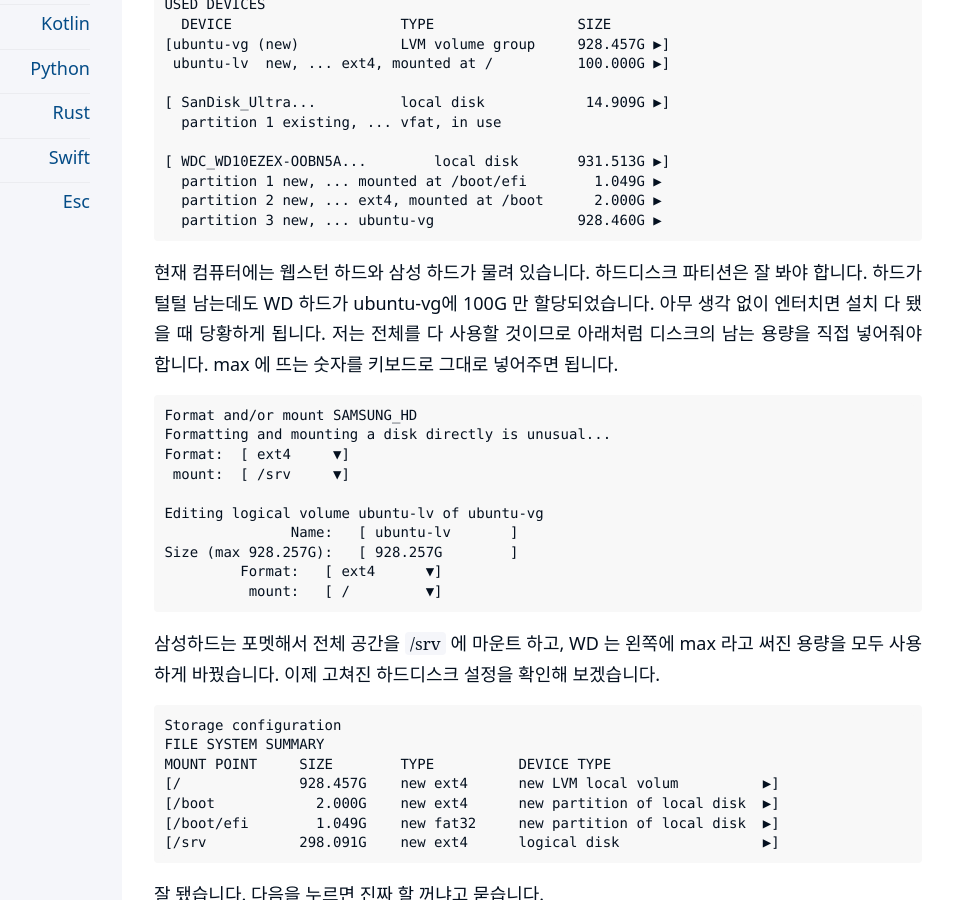
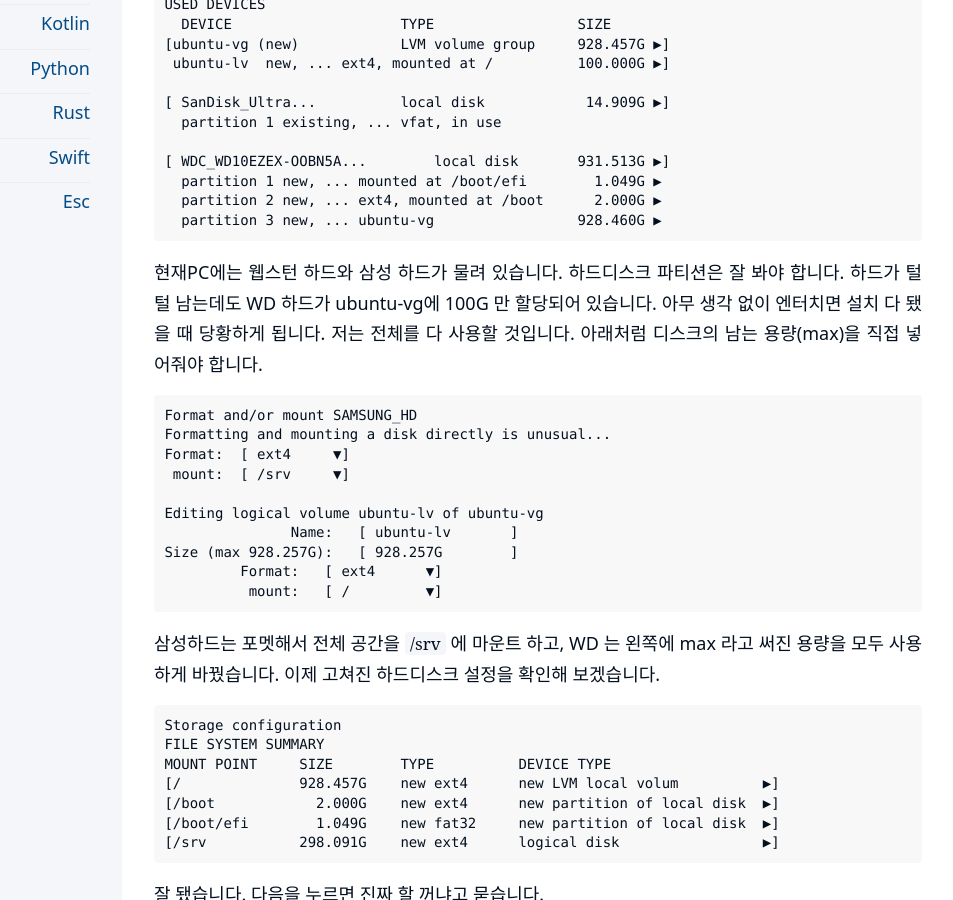
Before and after one commit to kiroshin/kiroshin.github.io, a Jekyll site: the page built from _posts/2026-01-09-ubuntu-linux-install.md, in a window 1280 px wide and 900 px high, scrolled down 2742 px. Shown: the whole window, without its empty margins (198-1151 px from the left). Built offline with Jekyll 4.4.1, drawn with Linux system fonts in a browser that asks for light colours.

Commit message:
Update 2026-01-09-ubuntu-linux-install.md

````diff
--- a/_posts/2026-01-09-ubuntu-linux-install.md
+++ b/_posts/2026-01-09-ubuntu-linux-install.md
@@ -117,7 +117,7 @@ USED DEVICES
   partition 3 new, ... ubuntu-vg                 928.460G ▶
 ```
 
-현재 컴퓨터에는 웹스턴 하드와 삼성 하드가 물려 있습니다. 하드디스크 파티션은 잘 봐야 합니다. 하드가 털털 남는데도 WD 하드가 ubuntu-vg에 100G 만 할당되었습니다. 아무 생각 없이 엔터치면 설치 다 됐을 때 당황하게 됩니다. 저는 전체를 다 사용할 것이므로 아래처럼 디스크의 남는 용량을 직접 넣어줘야 합니다. max 에 뜨는 숫자를 키보드로 그대로 넣어주면 됩니다.
+현재PC에는 웹스턴 하드와 삼성 하드가 물려 있습니다. 하드디스크 파티션은 잘 봐야 합니다. 하드가 털털 남는데도 WD 하드가 ubuntu-vg에 100G 만 할당되어 있습니다. 아무 생각 없이 엔터치면 설치 다 됐을 때 당황하게 됩니다. 저는 전체를 다 사용할 것입니다. 아래처럼 디스크의 남는 용량(max)을 직접 넣어줘야 합니다.
 
 ```
 Format and/or mount SAMSUNG_HD
````
